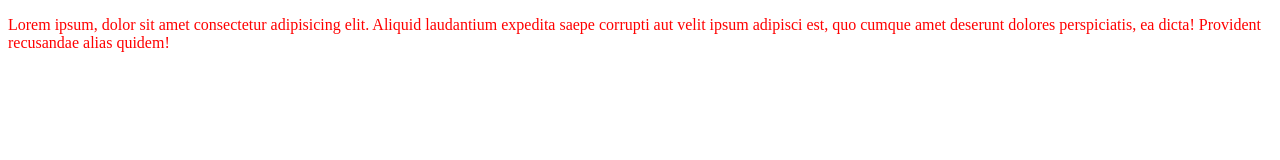
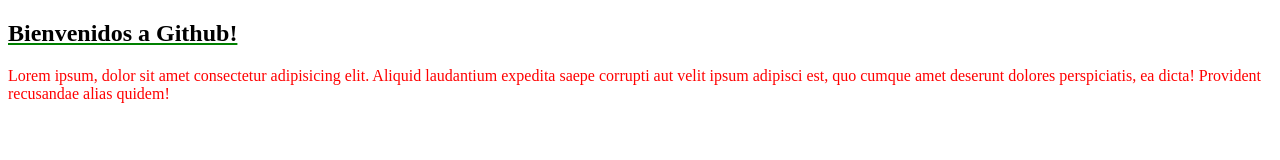
Before and after one commit to jnmgnn/proyectocoder, a plain HTML site: page index.html in a window 1280 px wide. Drawn offline with Linux system fonts and the light colour scheme.

Commit message:
agrego titulo y estilos

```diff
--- a/index.html
+++ b/index.html
@@ -8,6 +8,7 @@
     <title>Clase Github</title>
 </head>
 <body>
+    <h2>Bienvenidos a Github!</h2>
     <p>Lorem ipsum, dolor sit amet consectetur adipisicing elit. Aliquid laudantium expedita saepe corrupti aut velit ipsum adipisci est, quo cumque amet deserunt dolores perspiciatis, ea dicta! Provident recusandae alias quidem!</p>
 </body>
 </html>
--- a/style.css
+++ b/style.css
@@ -1,3 +1,8 @@
+h2 {
+    text-decoration: underline green;
+}
+
+
 p {
     color: red;
 }
```
